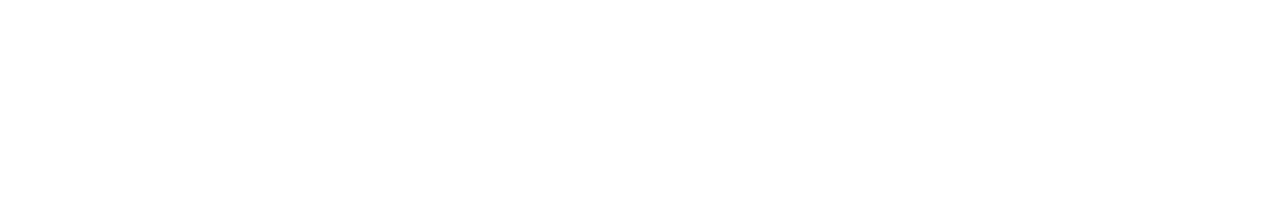
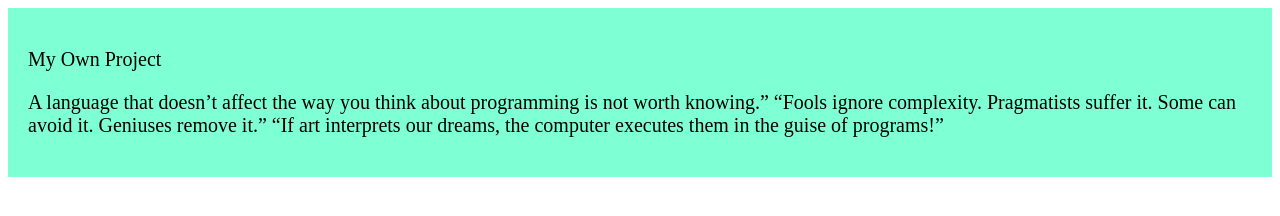
Before and after one commit to MUSHUBO/own-project, a plain HTML site: page index.html in a window 1280 px wide. Drawn offline with Linux system fonts and the light colour scheme.

Commit message:
added the some style

```diff
--- a/index.html
+++ b/index.html
@@ -4,8 +4,17 @@
     <meta charset="UTF-8">
     <meta name="viewport" content="width=device-width, initial-scale=1.0">
     <title>own project</title>
+    <link rel="stylesheet" href="styles/project.css">
 </head>
 <body>
+    <div>
+        <p class="head">My Own Project</p>
+        <p>A language that doesn’t affect the way you think about programming is not worth knowing.”
+
+            “Fools ignore complexity. Pragmatists suffer it. Some can avoid it. Geniuses remove it.”
+
+            “If art interprets our dreams, the computer executes them in the guise of programs!”</p>
+    </div>
 
 </body>
 </html>
--- /dev/null
+++ b/styles/project.css
@@ -0,0 +1,6 @@
+div{
+    background-color: aquamarine;
+    padding: 20px;
+    font-size: 20px;
+
+ }
```
